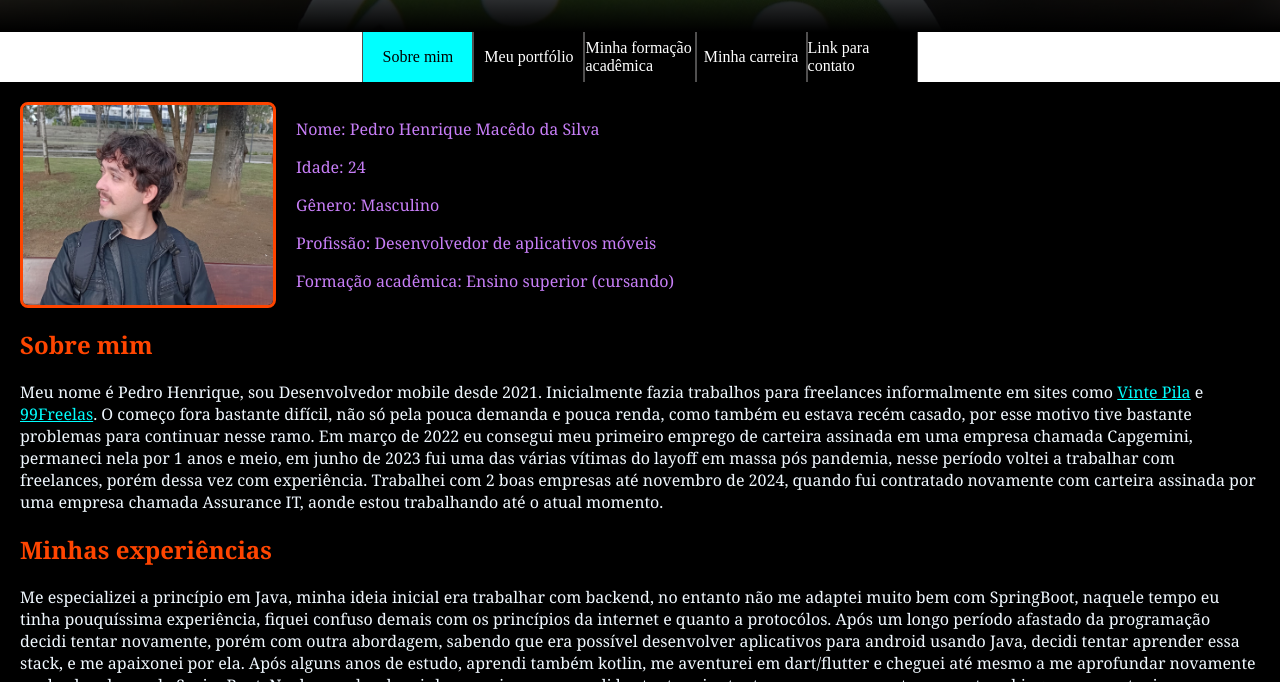
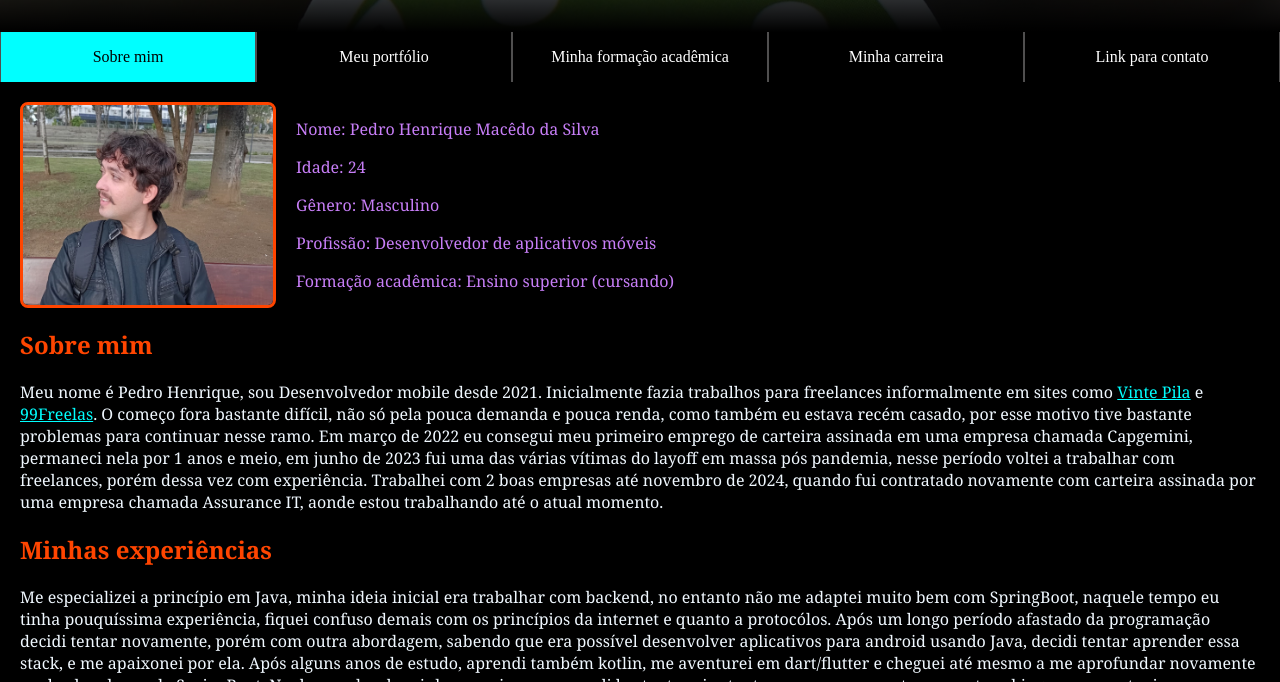
Before and after one commit to Dracorike/sobre-mim, a plain HTML site: page index.html in a window 1280 px wide. In both pictures the pointer is over the link "Sobre mim". Shown: the part 118-800 px from the top of the page. Drawn offline with Linux system fonts and the light colour scheme.

Commit message:
Correções no home_pege.css

```diff
--- a/res/css/home_page.css
+++ b/res/css/home_page.css
@@ -54,6 +54,7 @@ nav {
     margin: 0;
     background-color: black;
     height: 50px;
+    width: 100%;
     align-items: center;
     justify-self: center;
     display: flex;
@@ -76,6 +77,11 @@ a {
 a:hover {
     background-color: aqua;
     color: black;
+    cursor: pointer;
+}
+
+a li:hover {
+    cursor: pointer;
 }
 
 li {
```
